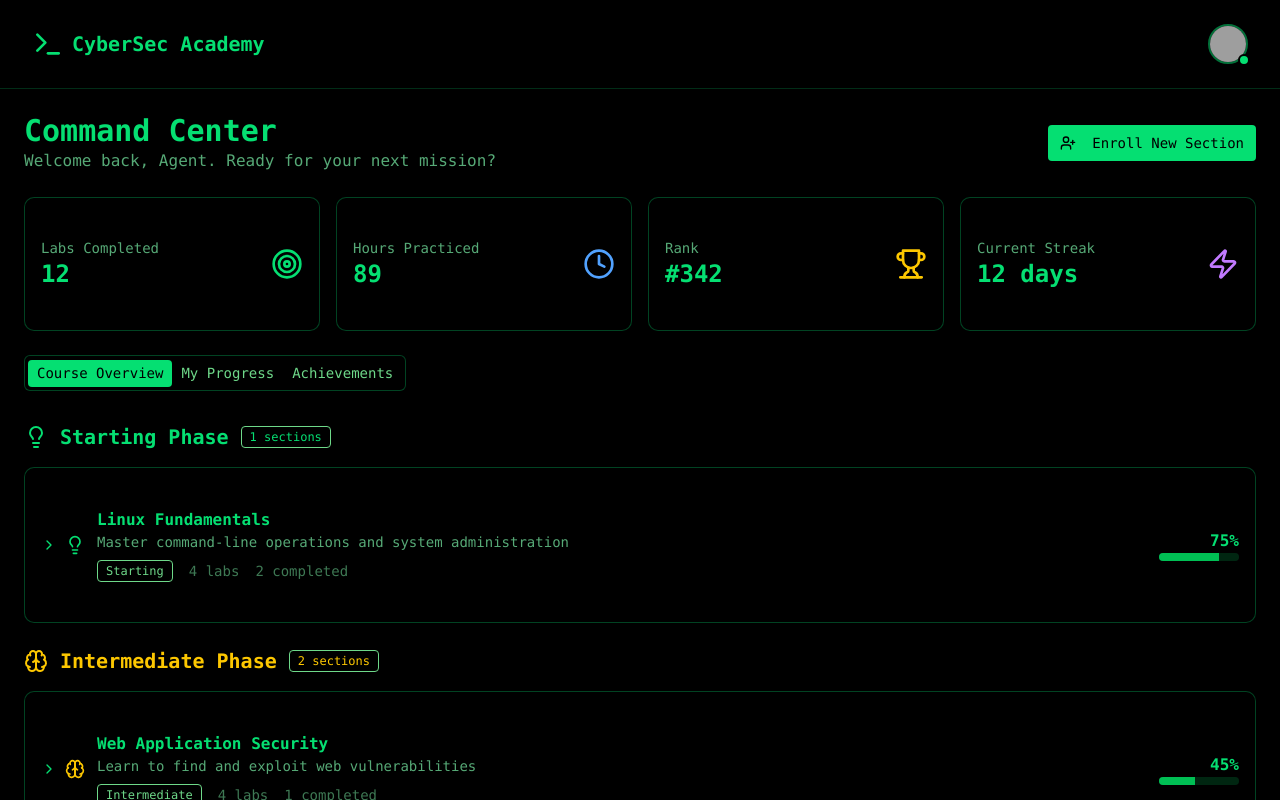
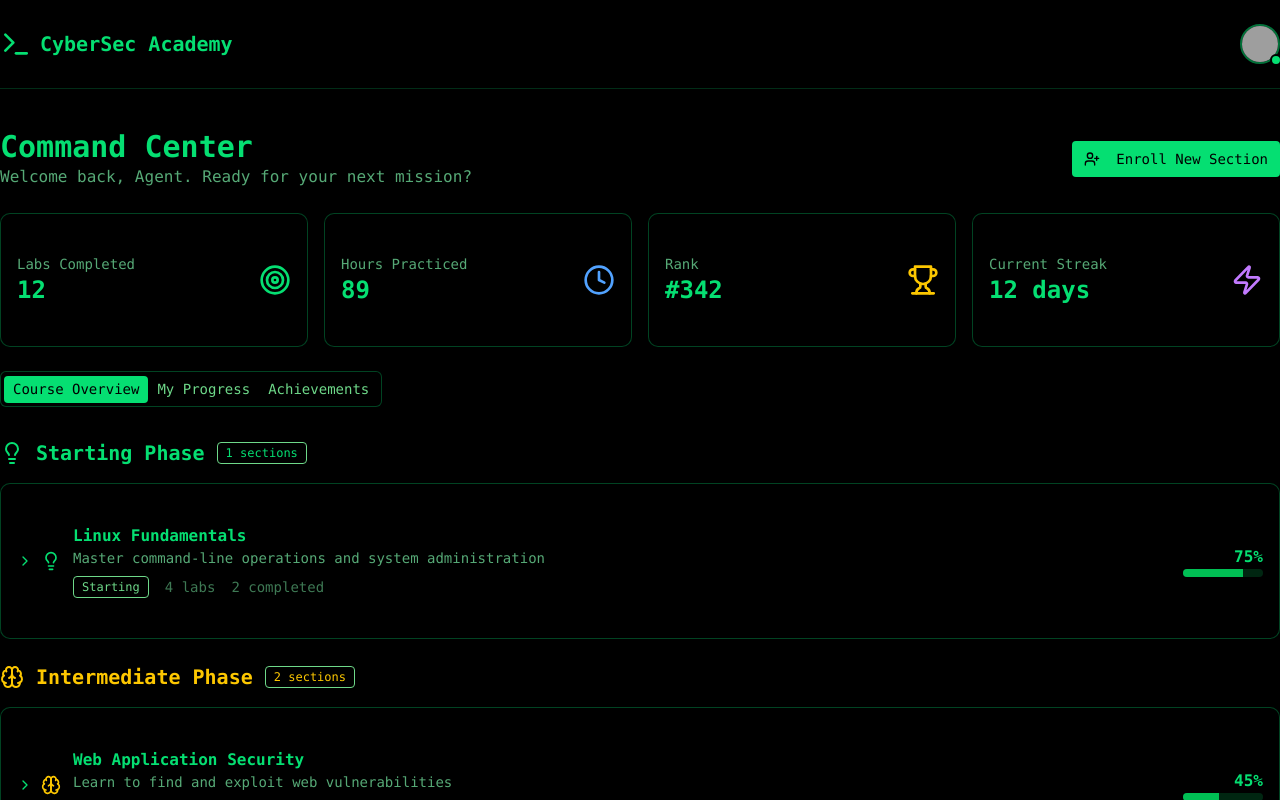
Before and after one commit to mahmudulhaquequdrati/hack-the-world, a React (Vite) app: page /dashboard in a window 1280 px wide. Shown: the top 800 px of the page. Built offline with nearby package versions, Linux system fonts and the light colour scheme; grey boxes are pictures that could not be loaded.

Commit message:
Refactor Header and Dashboard components to improve layout and responsiveness. Update max-width logic in Header for better navigation handling and adjust padding in Dashboard for enhanced visual consistency.

```diff
--- a/src/components/header.tsx
+++ b/src/components/header.tsx
@@ -33,15 +33,16 @@ export function Header({ navigate }: HeaderProps) {
     return () => window.removeEventListener("popstate", checkAuth);
   }, []);
 
-  const isLandingPageOrOverview =
+  const maxWidth7xl =
     window.location.pathname === "/" ||
-    window.location.pathname === "/overview";
+    window.location.pathname === "/overview" ||
+    window.location.pathname === "/dashboard";
 
   return (
     <div className="">
       <nav
         className={`flex justify-between items-center w-full   mx-auto p-6   ${
-          isLandingPageOrOverview ? "max-w-7xl lg:px-0" : "lg:px-8"
+          maxWidth7xl ? "max-w-7xl lg:px-0" : "lg:px-8"
         }`}
       >
         <div
--- a/src/components/pages/Dashboard.tsx
+++ b/src/components/pages/Dashboard.tsx
@@ -540,7 +540,7 @@ const Dashboard = () => {
     <div className="min-h-screen bg-black text-green-400">
       <Header navigate={navigate} />
 
-      <div className="max-w-7xl mx-auto p-6 space-y-6">
+      <div className="max-w-7xl mx-auto py-10 space-y-6">
         {/* Header */}
         <div className="flex justify-between items-center">
           <div>
```
